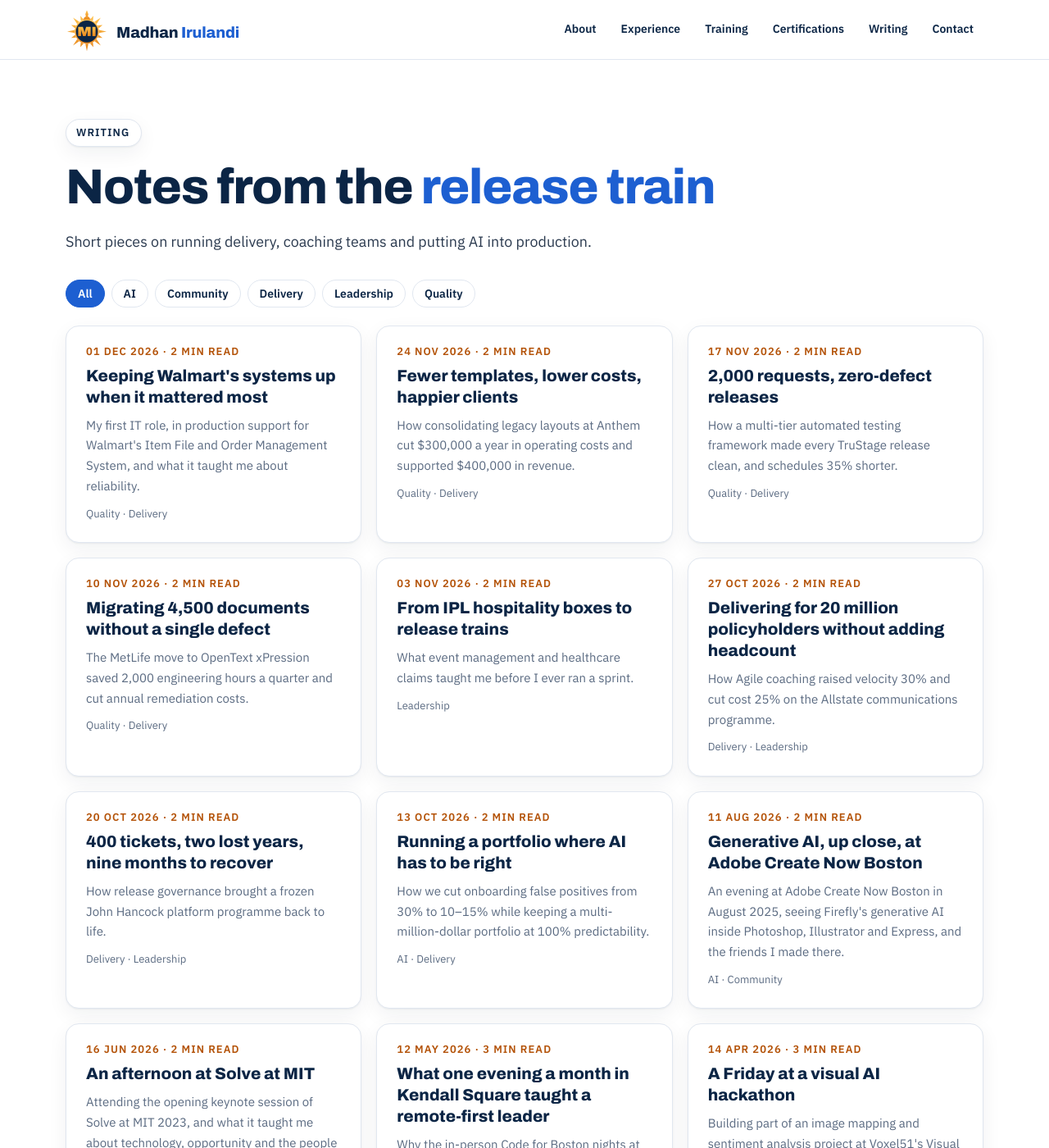
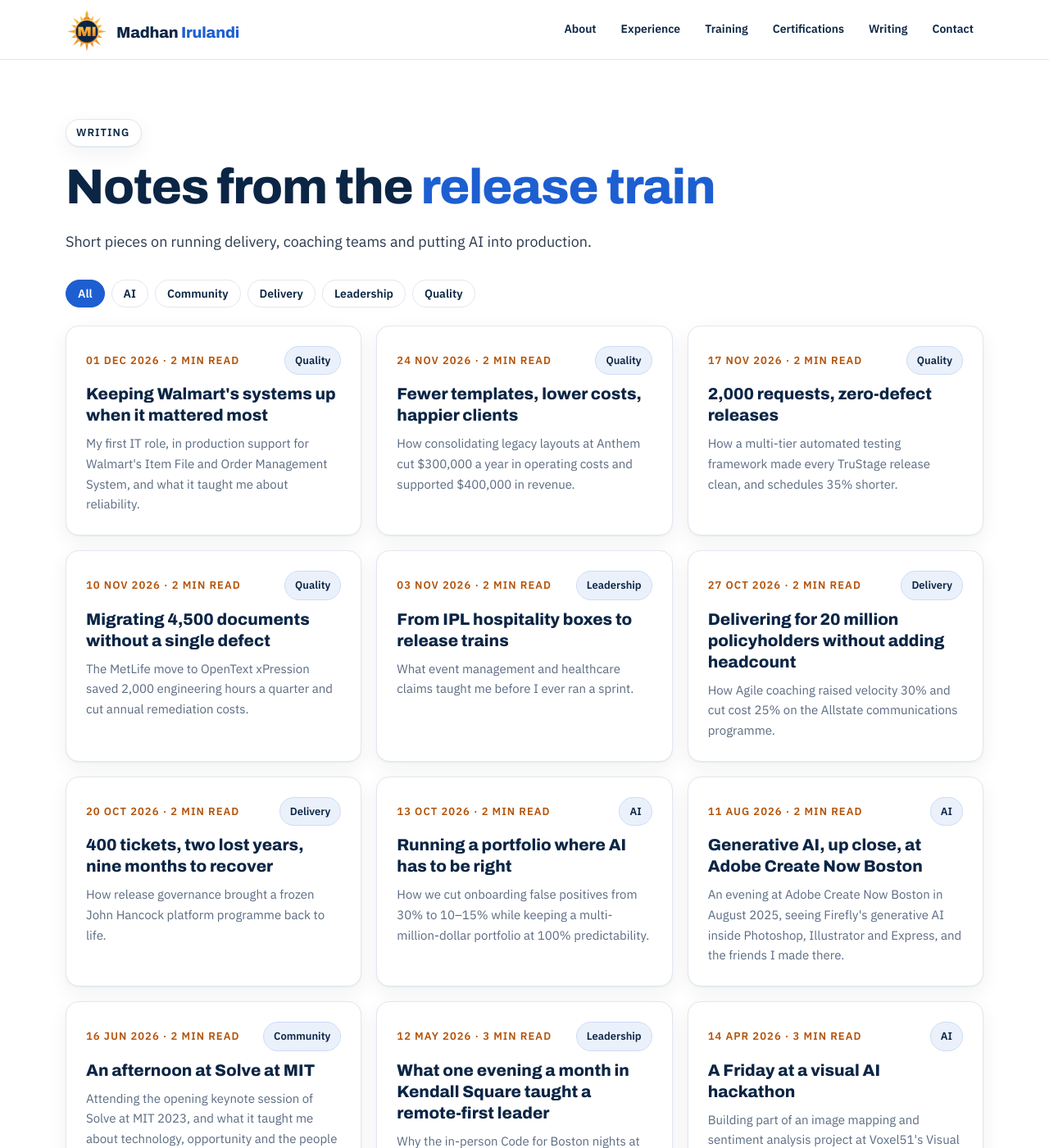
Before and after one commit to Madhan-I/Madhan-I.github.io, a Jekyll site: the page built from blog/index.html, in a window 1280 px wide and 1400 px high. Shown: the whole window at 82% size. Built offline with Jekyll 4.4.1, drawn with Linux system fonts in a browser that asks for light colours; some of the changed text lies outside the part shown.

Commit message:
Blog cards: topic chip top right, matching the talk cards
Co-Authored-By: Claude Opus 5.5 <noreply@anthropic.com>
Claude-Session: https://claude.ai/code/session_01MFRrTt7LBDdX57m85KHNGp

```diff
--- a/_layouts/post.html
+++ b/_layouts/post.html
@@ -35,6 +35,6 @@ layout: default
     {% if page.previous %}<a class="pn prev" href="{{ page.previous.url | relative_url }}"><span>← Previous</span><b>{{ page.previous.title }}</b></a>{% else %}<span></span>{% endif %}
     {% if page.next %}<a class="pn next" href="{{ page.next.url | relative_url }}"><span>Next →</span><b>{{ page.next.title }}</b></a>{% endif %}
   </nav>
-  {% assign shown = 0 %}{% capture rel %}{% for post in site.posts %}{% if shown < 3 and post.url != page.url %}{% assign common = false %}{% for tg in post.tags %}{% if page.tags contains tg %}{% assign common = true %}{% endif %}{% endfor %}{% if common %}{% assign shown = shown | plus: 1 %}<a class="post-card" href="{{ post.url | relative_url }}"><span class="k">{{ post.date | date: "%d %b %Y" }}</span><b>{{ post.title }}</b>{% if post.summary %}<span class="s">{{ post.summary }}</span>{% endif %}<span class="read">Read article →</span></a>{% endif %}{% endif %}{% endfor %}{% for post in site.posts %}{% if shown < 3 and post.url != page.url %}{% assign common = false %}{% for tg in post.tags %}{% if page.tags contains tg %}{% assign common = true %}{% endif %}{% endfor %}{% unless common %}{% assign shown = shown | plus: 1 %}<a class="post-card" href="{{ post.url | relative_url }}"><span class="k">{{ post.date | date: "%d %b %Y" }}</span><b>{{ post.title }}</b>{% if post.summary %}<span class="s">{{ post.summary }}</span>{% endif %}<span class="read">Read article →</span></a>{% endunless %}{% endif %}{% endfor %}{% endcapture %}
+  {% assign shown = 0 %}{% capture rel %}{% for post in site.posts %}{% if shown < 3 and post.url != page.url %}{% assign common = false %}{% for tg in post.tags %}{% if page.tags contains tg %}{% assign common = true %}{% endif %}{% endfor %}{% if common %}{% assign shown = shown | plus: 1 %}<a class="post-card" href="{{ post.url | relative_url }}"><span class="pc-top"><span class="k">{{ post.date | date: "%d %b %Y" }}</span>{% if post.tags.size > 0 %}<span class="tk-chip">{{ post.tags.first }}</span>{% endif %}</span><b>{{ post.title }}</b>{% if post.summary %}<span class="s">{{ post.summary }}</span>{% endif %}<span class="read">Read article →</span></a>{% endif %}{% endif %}{% endfor %}{% for post in site.posts %}{% if shown < 3 and post.url != page.url %}{% assign common = false %}{% for tg in post.tags %}{% if page.tags contains tg %}{% assign common = true %}{% endif %}{% endfor %}{% unless common %}{% assign shown = shown | plus: 1 %}<a class="post-card" href="{{ post.url | relative_url }}"><span class="pc-top"><span class="k">{{ post.date | date: "%d %b %Y" }}</span>{% if post.tags.size > 0 %}<span class="tk-chip">{{ post.tags.first }}</span>{% endif %}</span><b>{{ post.title }}</b>{% if post.summary %}<span class="s">{{ post.summary }}</span>{% endif %}<span class="read">Read article →</span></a>{% endunless %}{% endif %}{% endfor %}{% endcapture %}
   {% if shown > 0 %}<section class="more"><h2>More to explore</h2><div class="more-grid">{{ rel }}</div></section>{% endif %}
 </article>
--- a/assets/css/style.css
+++ b/assets/css/style.css
@@ -618,3 +618,7 @@ footer .wrap.f-grid { display: grid; grid-template-columns: 1.4fr 1fr 1fr 1.2fr;
 .intent:hover em { transform: translate(3px, -3px); }
 @media (min-width: 1101px) { .speak.duo ul { grid-template-columns: repeat(4, minmax(0, 1fr)); } .speak.duo .tk-desc { font-size: 14px; } }
 @media (min-width: 1100px) { .speak.duo ul { grid-template-columns: repeat(4, minmax(0, 1fr)); } .speak.duo li { padding: 20px 18px; } .speak.duo .tk-desc { font-size: 14px; } }
+
+.post-card .pc-top { display: flex; justify-content: space-between; align-items: center; gap: 12px; }
+.post-card .tk-chip { font-size: 12px; font-weight: 700; color: var(--navy); background: color-mix(in srgb, var(--brand) 9%, #FFFFFF); border: 1px solid color-mix(in srgb, var(--brand) 22%, #FFFFFF); border-radius: 999px; padding: 5px 11px; white-space: nowrap; }
+.post-card .tk-chip { font-size: 13px; padding: 6px 12px; }
--- a/blog/index.html
+++ b/blog/index.html
@@ -16,10 +16,9 @@ description: Articles by Madhan Irulandi on agile delivery, release trains, AI i
     <div class="post-list">
       {% for post in site.posts %}{% assign w = post.content | strip_html | number_of_words %}{% assign m = w | divided_by: 200 | plus: 1 %}
       <a class="post-card" href="{{ post.url | relative_url }}" data-tags="{{ post.tags | join: '|' }}">
-        <span class="k">{{ post.date | date: "%d %b %Y" }} · {{ m }} min read</span>
+        <span class="pc-top"><span class="k">{{ post.date | date: "%d %b %Y" }} · {{ m }} min read</span>{% if post.tags.size > 0 %}<span class="tk-chip">{{ post.tags.first }}</span>{% endif %}</span>
         <b>{{ post.title }}</b>
         {% if post.summary %}<span class="s">{{ post.summary }}</span>{% endif %}
-        {% if post.tags.size > 0 %}<span class="pt">{{ post.tags | join: " · " }}</span>{% endif %}
       </a>
       {% endfor %}
     </div>
--- a/index.html
+++ b/index.html
@@ -173,7 +173,7 @@ layout: default
     <div class="post-list reveal">
       {% for post in site.posts limit:3 %}
       <a class="post-card" href="{{ post.url | relative_url }}">
-        <span class="k">{{ post.date | date: "%d %b %Y" }}</span>
+        <span class="pc-top"><span class="k">{{ post.date | date: "%d %b %Y" }}</span>{% if post.tags.size > 0 %}<span class="tk-chip">{{ post.tags.first }}</span>{% endif %}</span>
         <b>{{ post.title }}</b>
         {% if post.summary %}<span class="s">{{ post.summary }}</span>{% endif %}
         <span class="read">Read the story <svg class="ic" aria-hidden="true"><use href="#i-arrow"/></svg></span>
```
